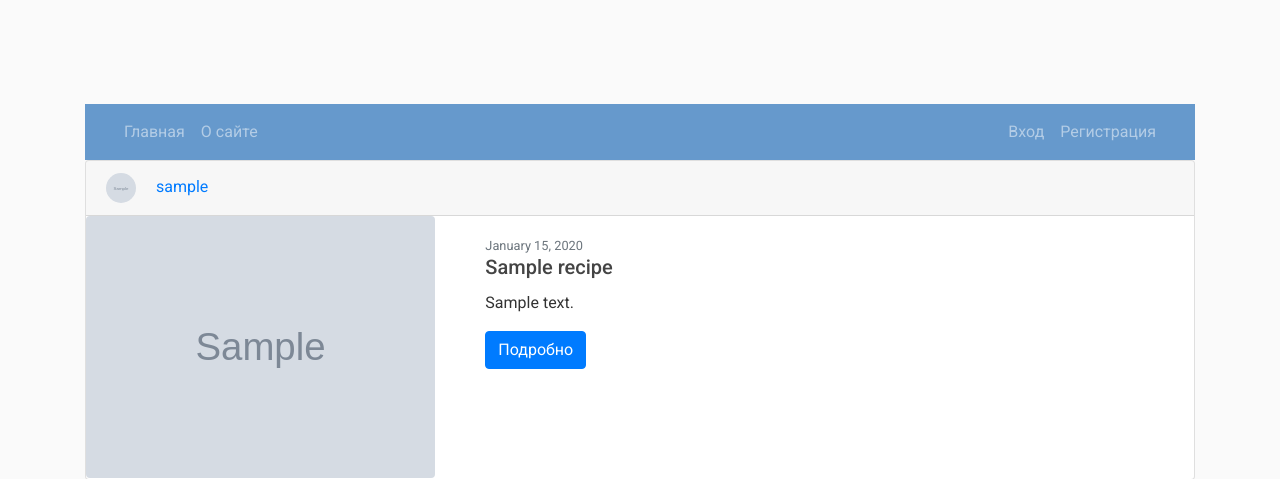
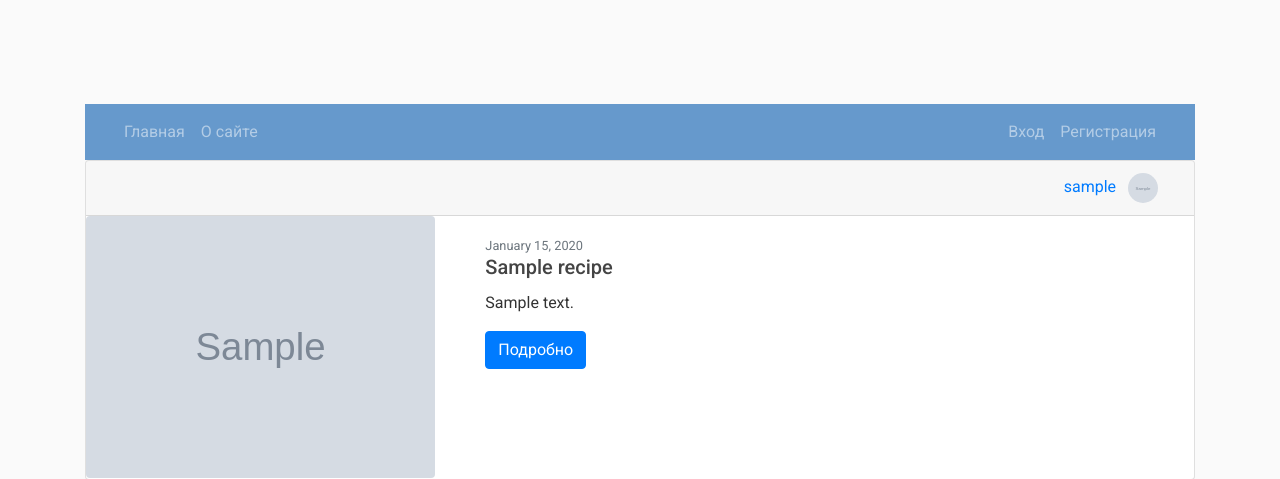
Before and after one commit to nikk-93/FinalProject, a Django app: page / in a window 1280 px wide. Shown: the top 479 px of the page. Run offline with Django 3.2, Linux system fonts and the light colour scheme; tables that the repository leaves empty hold one stand-in row (values such as "Sample post"); grey boxes marked "Sample" are stand-in pictures; some libraries are stand-ins or nearby versions.

Commit message:
final-fix15

```diff
--- a/WebCook/templates/tags/recipe_card.html
+++ b/WebCook/templates/tags/recipe_card.html
@@ -1,9 +1,9 @@
 <div class="card mb-3" style="max-width: 100%;">
-    <div class="card-header">
-        <div class="text-end">
+    <div class="card-header d-flex justify-content-end">
+        <div>
+            <a class="mr-2" href="{% url 'user-recipes' recipe.author.username %}">{{ recipe.author }}</a>
             <img class="rounded-circle article-img img-responsive img-rounded"
                 src="{{ recipe.author.profile.image.url }}" style="max-height: 30px; max-width: 30px;">
-            <a class="mr-2" href="{% url 'user-recipes' recipe.author.username %}">{{ recipe.author }}</a>
         </div>
     </div>
     <div class="row g-0">
```
